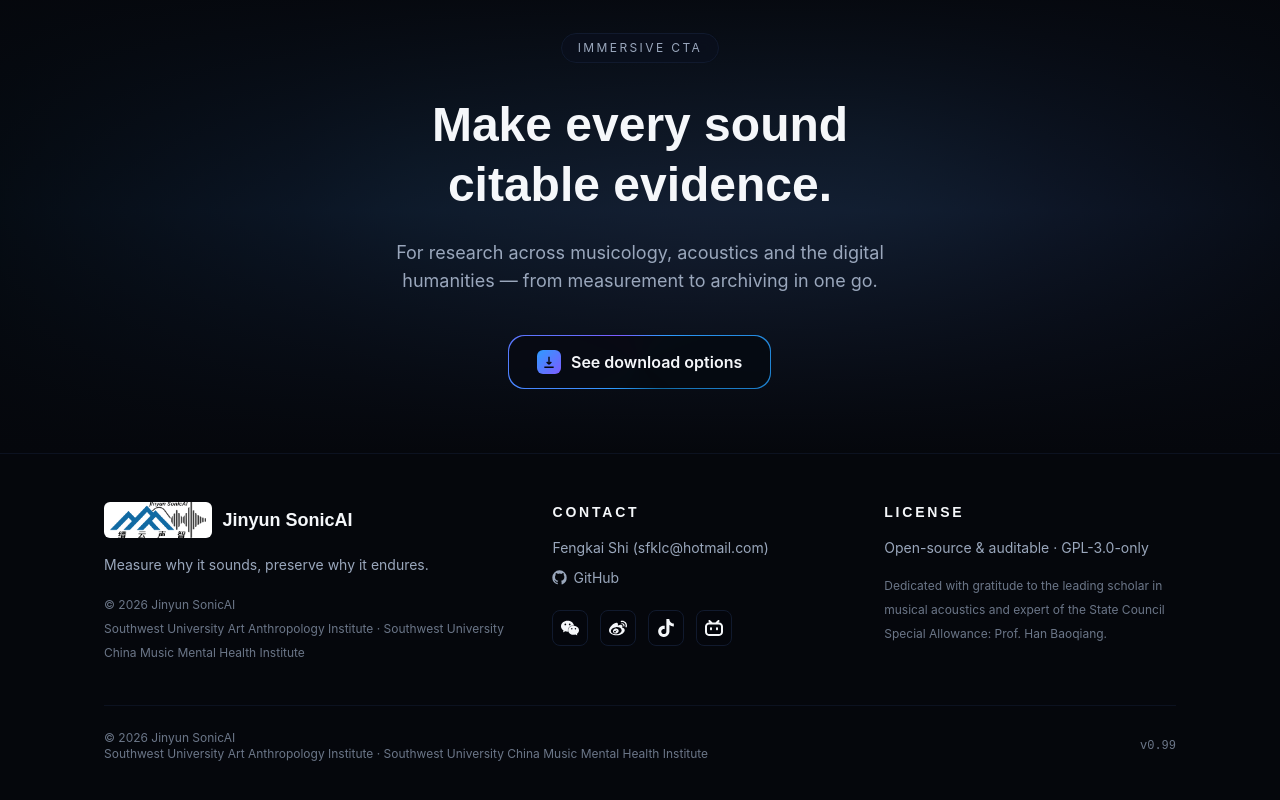
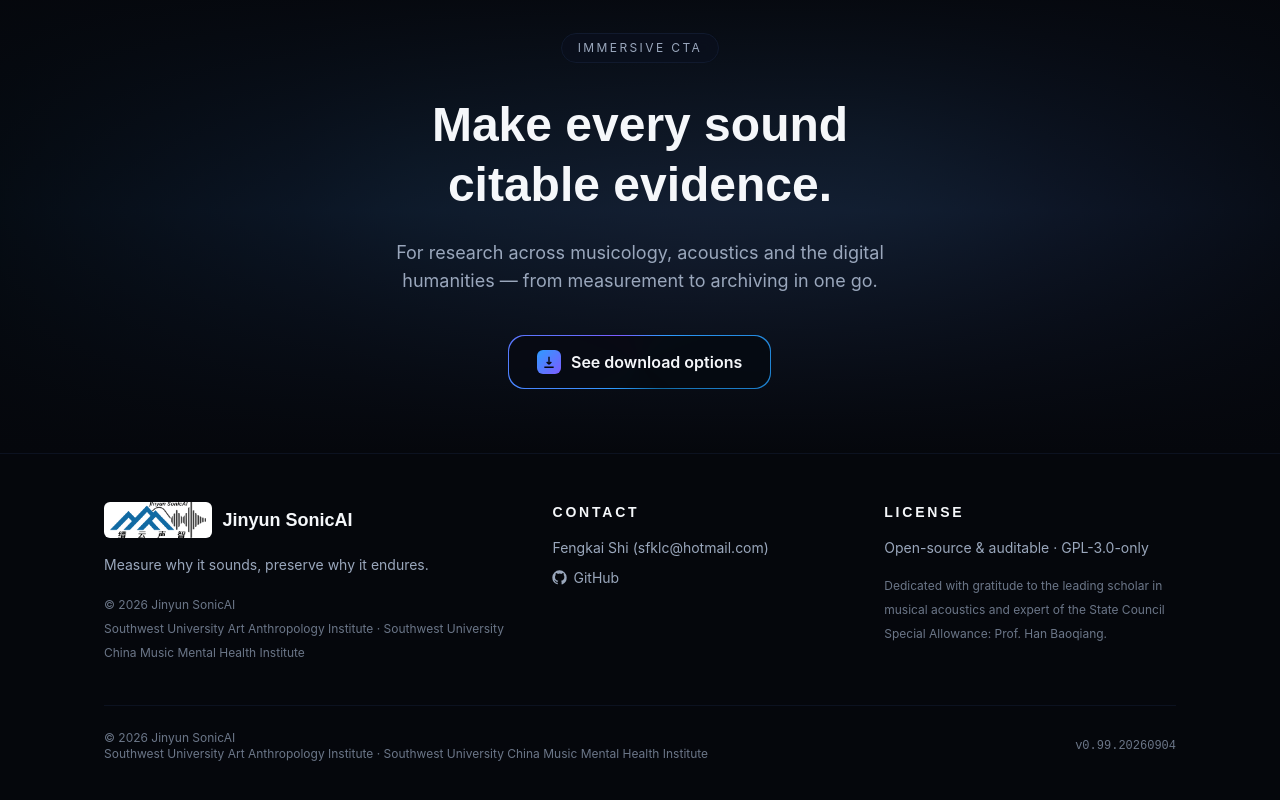
Before and after one commit to sfk8815-create/sfk8815-create.github.io, a React (Vite) app: page / in a window 1280 px wide. Shown: the part 8244-9044 px from the top of the page. Built offline with nearby package versions, Linux system fonts and the light colour scheme.

Commit message:
fix(site): S3-b4 社媒 4 图标暂不渲染（Footer 移除 SOCIALS 区块+import · socialIcons 数据保留加注释）+ 页脚版本统一 v0.99.20260904（i18n 三语 footer.version）

```diff
--- a/src/components/Footer.tsx
+++ b/src/components/Footer.tsx
@@ -1,5 +1,4 @@
 import { useI18n } from '../i18n'
-import { SOCIALS } from './socialIcons'
 
 export default function Footer() {
   const { t, locale } = useI18n()
@@ -41,22 +40,6 @@ export default function Footer() {
                 </a>
               </li>
             </ul>
-            {/* 社交媒体（真实通用图标 · simple-icons） */}
-            <div className="mt-5 flex flex-wrap items-center gap-3">
-              {SOCIALS.map((s) => (
-                <a
-                  key={s.name}
-                  href={s.url}
-                  title={s.name}
-                  aria-label={s.name}
-                  className="grid h-9 w-9 place-items-center rounded-lg border border-raised bg-ink/50 transition hover:border-cyan/40 hover:text-cyan"
-                >
-                  <svg width="18" height="18" viewBox="0 0 24 24" fill="currentColor" aria-hidden="true">
-                    <path d={s.d} />
-                  </svg>
-                </a>
-              ))}
-            </div>
           </div>
 
           <div className="text-sm">
--- a/src/components/socialIcons.tsx
+++ b/src/components/socialIcons.tsx
@@ -1,4 +1,5 @@
 // 通用社交图标（来自开源 simple-icons，CC0）· 内联 SVG · fill=currentColor
+// S3-b4：暂不渲染（待真实社媒链接）——数据保留，勿填假链接
 // 微信 / 微博 / 抖音（TikTok 型）/ B站
 export interface SocialIcon {
   name: string
--- a/src/i18n/index.tsx
+++ b/src/i18n/index.tsx
@@ -174,7 +174,7 @@ const dict = {
       license: '许可',
       rights: '© 2026 缙云声智（Jinyun SonicAI）\n西南大学艺术人类学研究所 · 西南大学中国音乐心理健康研究所',
       special: '谨以此软件，特别鸣谢并献予音乐声学领军学者、国务院特殊津贴专家：韩宝强 教授。',
-      version: 'v0.99',
+      version: 'v0.99.20260904',
     },
     changelog: {
       eyebrow: 'CHANGELOG · 开发日志',
@@ -307,7 +307,7 @@ const dict = {
       license: '授權',
       rights: '© 2026 縉雲聲智（Jinyun SonicAI）\n西南大學藝術人類學研究所 · 西南大學中國音樂心理健康研究所',
       special: '謹以此軟體，特別鳴謝並獻予音樂聲學領軍學者、國務院特殊津貼專家：韓寶強 教授。',
-      version: 'v0.99',
+      version: 'v0.99.20260904',
     },
     changelog: {
       eyebrow: 'CHANGELOG · 開發日誌',
@@ -470,7 +470,7 @@ const dict = {
       license: 'License',
       rights: '© 2026 Jinyun SonicAI\nSouthwest University Art Anthropology Institute · Southwest University China Music Mental Health Institute',
       special: 'Dedicated with gratitude to the leading scholar in musical acoustics and expert of the State Council Special Allowance: Prof. Han Baoqiang.',
-      version: 'v0.99',
+      version: 'v0.99.20260904',
     },
     changelog: {
       eyebrow: 'CHANGELOG',
```
